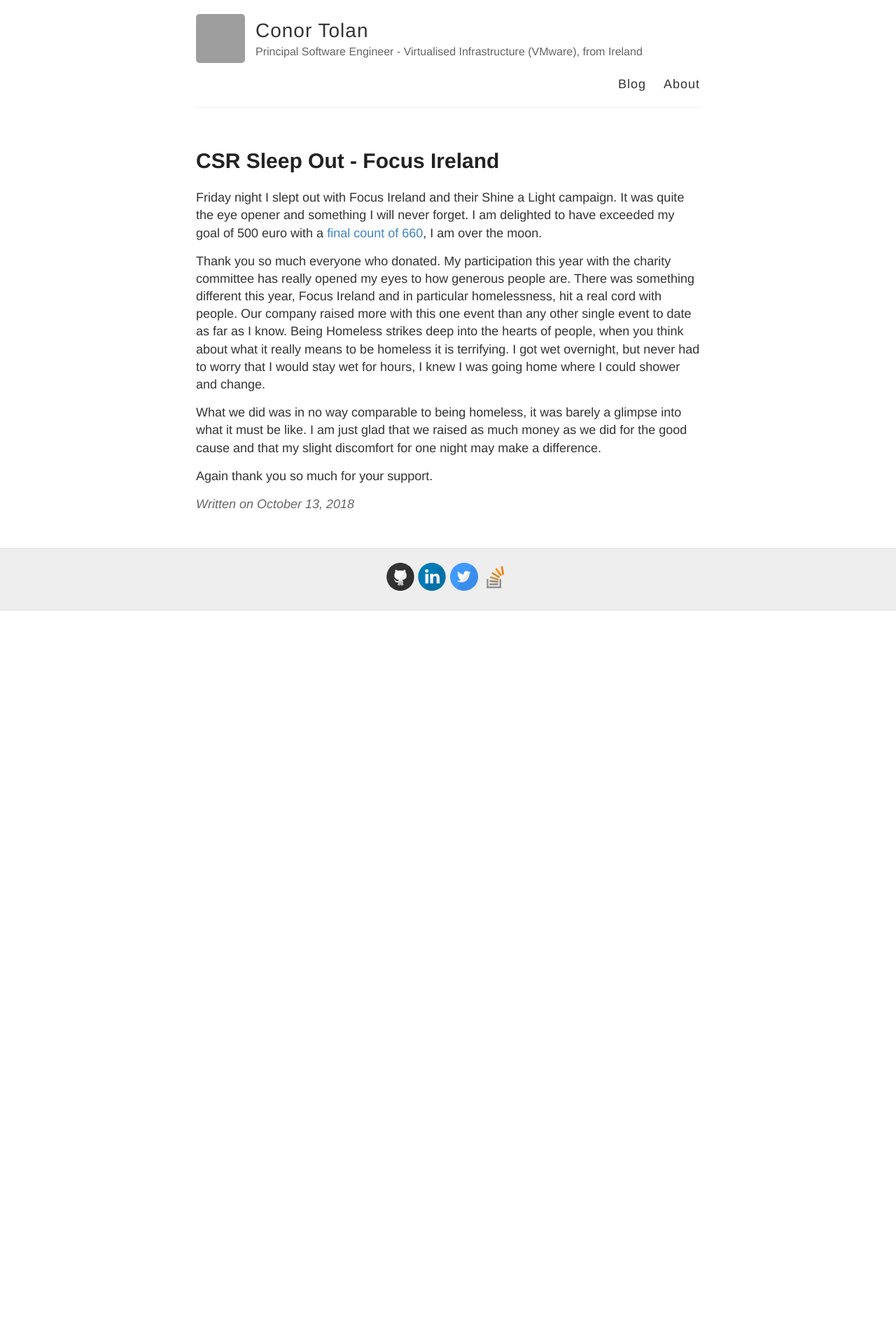
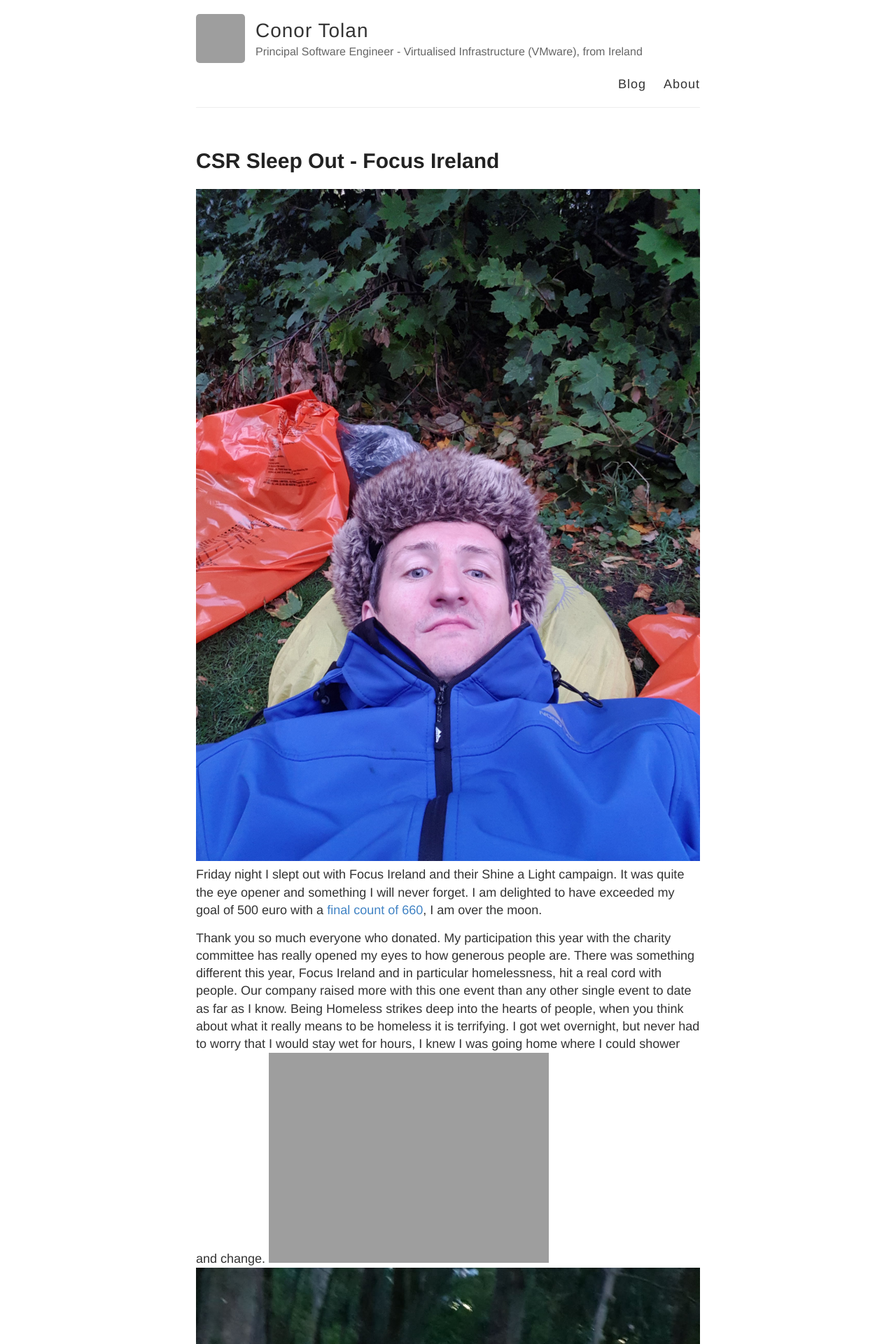
Before and after one commit to ctolan/ctolan.github.io, a Jekyll site: the page built from _posts/2018-10-13-CSR-Sleepout.md, in a window 1280 px wide. Shown: the top 1920 px of the page at 70% size. Built offline with Jekyll 4.4.1, drawn with Linux system fonts in a browser that asks for light colours; comment, search, counter and statistics services are not loaded; before the commit the page ends 900 px from its top, so only the background shows below that; grey boxes are pictures that could not be loaded.

Commit message:
Adding images to sleep out post

```diff
--- a/_posts/2018-10-13-CSR-Sleepout.md
+++ b/_posts/2018-10-13-CSR-Sleepout.md
@@ -7,9 +7,12 @@ author:
 tags: [CSR, Focus Ireland, Charity]
 ---
 
-Friday night I slept out with Focus Ireland and their Shine a Light campaign. It was quite the eye opener and something I will never forget. I am delighted to have exceeded my goal of 500 euro with a [final count of 660](https://shinealightw.everydayhero.com/ie/shine-a-light-2018-7), I am over the moon.
+![Sleep Out for Focus Ireland Image]({{ site.url }}/images/20181012_182217.jpg)Friday night I slept out with Focus Ireland and their Shine a Light campaign. It was quite the eye opener and something I will never forget. I am delighted to have exceeded my goal of 500 euro with a [final count of 660](https://shinealightw.everydayhero.com/ie/shine-a-light-2018-7), I am over the moon.
 
 Thank you so much everyone who donated. My participation this year with the charity committee has really opened my eyes to how generous people are. There was something different this year, Focus Ireland and in particular homelessness, hit a real cord with people. Our company raised more with this one event than any other single event to date as far as I know. Being Homeless strikes deep into the hearts of people, when you think about what it really means to be homeless it is terrifying. I got wet overnight, but never had to worry that I would stay wet for hours, I knew I was going home where I could shower and change.
+![Sleep Out for Focus Ireland Image]({{ site.url }}/images/20181012_184517.jpg)
+![Sleep Out for Focus Ireland Image]({{ site.url }}/images/20181012_185203.jpg)
+![Sleep Out for Focus Ireland Image]({{ site.url }}/images/20181012_232002.jpg)
 
 What we did was in no way comparable to being homeless, it was barely a glimpse into what it must be like. I am just glad that we raised as much money as we did for the good cause and that my slight discomfort for one night may make a difference.
 
```
Also changed, not shown: images/20181012_182217.jpg (added), images/20181012_185203.jpg (added), images/20181012_215825.jpg (added), images/20181012_232003.jpg (added), 1 other file.
